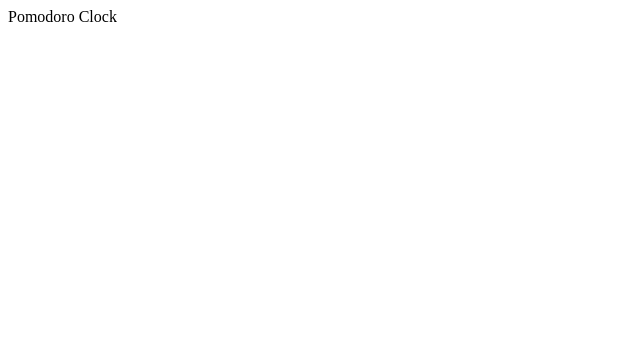
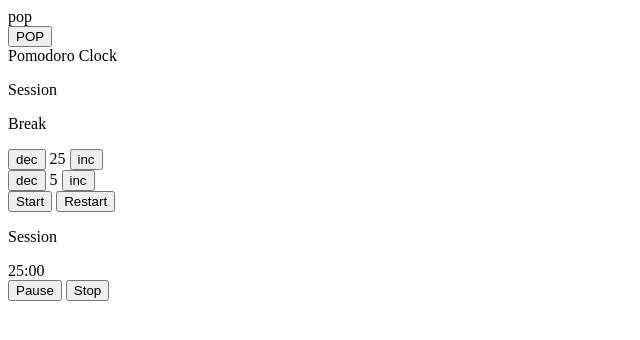
Before and after one commit to JosefTinagan/pomodoro_clock, a plain HTML site: page index.html in a window 1280 px wide. Shown: the whole page, without its empty margins (0-640 px from the left). Drawn offline with Linux system fonts and the light colour scheme.

Commit message:
Update index.html

```diff
--- a/index.html
+++ b/index.html
@@ -4,11 +4,57 @@
 	<title></title>
 </head>
 <body>
-	<div class="container">
-		<div class="title">
-			Pomodoro Clock
-		</div>
-	</div>
+ <div id="test">pop</div>
+<button onclick="test()">POP</button>
+
+<div class="container">
+  <div class="title">
+   Pomodoro Clock
+  </div>
+
+  <div class="top">
+    <div class="top_section">
+      <div class="div_session">
+        <p class="session">Session</p>
+        <p class="break">Break</p>
+      </div>
+    </div>
+
+    <div class="lower_section">
+      <div class="number_session">
+        <button class="decrease_number_session"          onclick="decrease_session()">dec</button>
+        <span id="session_number" class="number">25</span>
+        <button class="increase_number_session" onclick="increase_session()">inc</button>
+      </div>
+      <div class="number_break">
+        <button class="decrease_number_break" onclick="decrease_break()">dec</button>
+        <span id="break_number" class="number">5</span>
+        <button class="increase_number_break" onclick="increase_break()">inc</button>
+      </div>
+    </div>
+  </div>
+  <div class="separator">
+
+  </div>
+  <div class="timer_window">
+      <div class="div_margin">
+      </div>
+      <div class="window_top">
+        <button class="start_timer">Start</button>
+        <button class="restart_timer">Restart</button>
+      </div>
+      <div class="window_session">
+        <p class="window_session">Session</p>
+      </div>
+      <div class="window_middle">
+        <span id="timer">25:00</span>
+      </div>
+      <div class="window_lower">
+        <button class="pause_timer">Pause</button>
+        <button class="stop_timer">Stop</button>
+      </div>
+  </div>
+
 <script src="scripts/index.js"> </script>
 </body>
 </html>
```
